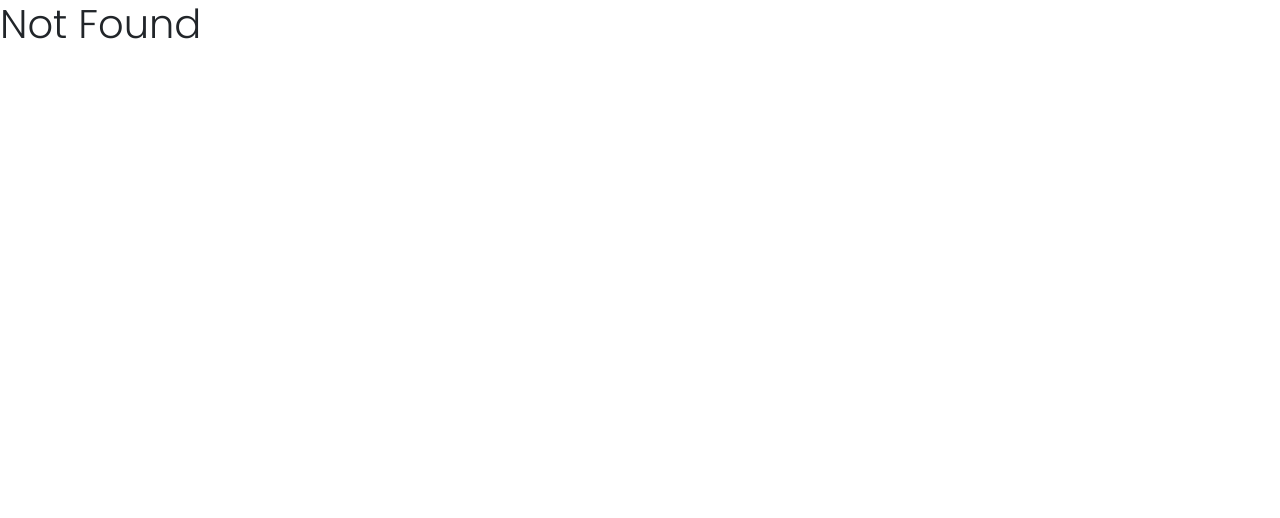
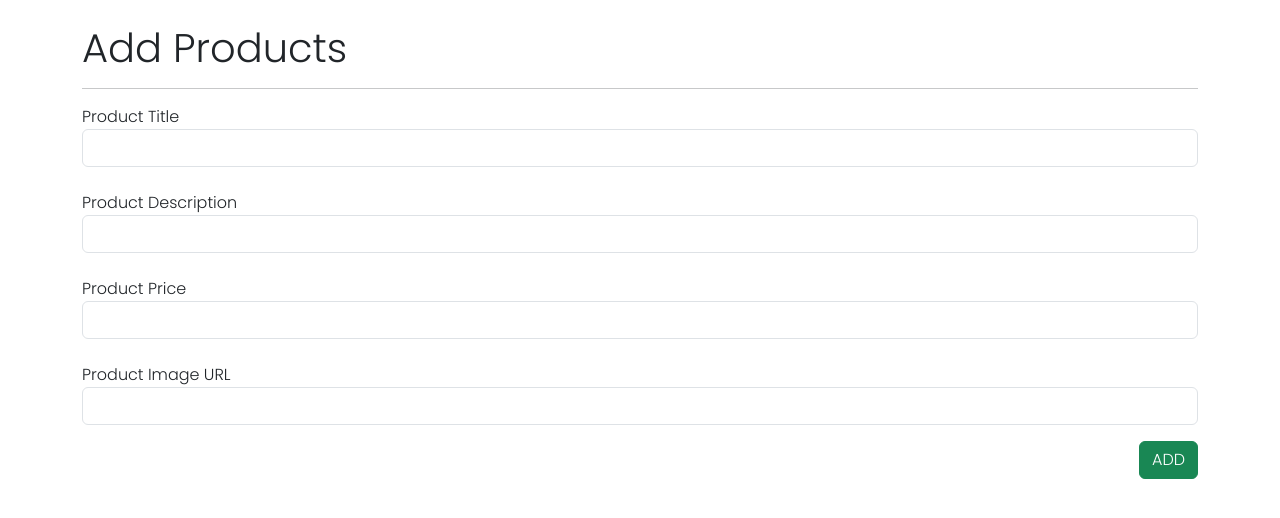
Before and after one commit to vihagana99/Ecommerce-WebApp-React, a React (Create React App) app: page /addproducts in a window 1280 px wide. Shown: the top 518 px of the page. Built offline with nearby package versions, Linux system fonts and the light colour scheme.

Commit message:
Addproduct part

```diff
--- a/package.json
+++ b/package.json
@@ -3,6 +3,7 @@
   "version": "0.1.0",
   "private": true,
   "dependencies": {
+    "axios": "^1.7.9",
     "bootstrap": "^5.3.3",
     "cra-template": "1.2.0",
     "firebase": "^11.2.0",
--- a/src/App.js
+++ b/src/App.js
@@ -3,6 +3,7 @@ import { BrowserRouter ,Routes, Route } from "react-router-dom";
 import { Home } from "./Components/Home";
 import { Signup } from "./Components/Signup";
 import { Login } from "./Components/Login";
+import { Addproducts } from "./Components/Addproducts";
 
 function App() {
   return (
@@ -12,6 +13,7 @@ function App() {
           <Route path="/" element={<Home />} />
           <Route path="/signup" element={<Signup />} />
           <Route path="/login" element={<Login />} />
+          <Route path="/addproducts" element={<Addproducts/>} />
           <Route path="*" element={<h1>Not Found</h1>} />
         </Routes>
       </div>
--- /dev/null
+++ b/src/Components/Addproducts.js
@@ -0,0 +1,119 @@
+import React, { useState } from 'react';
+import { collection, addDoc } from 'firebase/firestore';
+import { fs } from '../Config/Config'; // Import the initialized Firestore service
+
+export const Addproducts = () => {
+    const [title, setTitle] = useState('');
+    const [description, setDescription] = useState('');
+    const [price, setPrice] = useState('');
+    const [imageUrl, setImageUrl] = useState('');
+    const [imageError, setImageError] = useState('');
+    const [successMsg, setSuccessMsg] = useState('');
+    const [uploadError, setUploadError] = useState('');
+
+    const handleImageUrl = (e) => {
+        const url = e.target.value;
+        setImageUrl(url);
+        // Basic validation for URL format (you can expand this as needed)
+        if (!url.startsWith('http://') && !url.startsWith('https://')) {
+            setImageError('Please provide a valid URL.');
+        } else {
+            setImageError('');
+        }
+    };
+
+    const handelAddProduct = async (e) => {
+        e.preventDefault();
+        if (!imageUrl) {
+            setImageError('Please provide an image URL');
+            return;
+        }
+
+        try {
+            await addDoc(collection(fs, 'Products'), {
+                title,
+                description,
+                price: Number(price),
+                url: imageUrl,
+            });
+            setSuccessMsg('Product added successfully');
+            setTitle('');
+            setDescription('');
+            setPrice('');
+            setImageUrl('');
+            setImageError('');
+            setUploadError('');
+            setTimeout(() => setSuccessMsg(''), 3000);
+        } catch (error) {
+            setUploadError(error.message);
+        }
+    };
+
+    return (
+        <div className="container">
+            <br />
+            <h1>Add Products</h1>
+            <hr />
+            {successMsg && (
+                <div className="success-msg">
+                    {successMsg}
+                    <br />
+                </div>
+            )}
+            <form autoComplete="off" className="form-group" onSubmit={handelAddProduct}>
+                <label>Product Title</label>
+                <input
+                    type="text"
+                    className="form-control"
+                    required
+                    onChange={(e) => setTitle(e.target.value)}
+                    value={title}
+                />
+                <br />
+                <label>Product Description</label>
+                <input
+                    type="text"
+                    className="form-control"
+                    required
+                    onChange={(e) => setDescription(e.target.value)}
+                    value={description}
+                />
+                <br />
+                <label>Product Price</label>
+                <input
+                    type="number"
+                    className="form-control"
+                    required
+                    onChange={(e) => setPrice(e.target.value)}
+                    value={price}
+                />
+                <br />
+                <label>Product Image URL</label>
+                <input
+                    type="text"
+                    className="form-control"
+                    required
+                    onChange={handleImageUrl}
+                    value={imageUrl}
+                />
+                {imageError && (
+                    <div className="error-msg">
+                        {imageError}
+                        <br />
+                    </div>
+                )}
+                <div style={{ display: 'flex', justifyContent: 'flex-end' }}>
+                    <button type="submit" className="btn btn-success mt-3">
+                        ADD
+                    </button>
+                </div>
+            </form>
+            {uploadError && (
+                <div className="error-msg">
+                    {uploadError}
+                    <br />
+                </div>
+            )}
+        </div>
+    );
+};
--- a/src/Components/Home.js
+++ b/src/Components/Home.js
@@ -1,12 +1,12 @@
 import React, { useState, useEffect } from 'react';
 import { Navbar } from './Navbar';
 import { Products } from './Products';
-import { auth, fs, collection, doc, getDoc } from '../Config/Config'; // Import required Firestore methods
+import { auth, fs,  doc, getDoc } from '../Config/Config';
 
 export const Home = () => {
-  const [user, setUser] = useState(null); // Declare state for user
+  const [user, setUser] = useState(null);
 
-  // Use useEffect to fetch current user when component mounts
+
   useEffect(() => {
     const unsubscribe = auth.onAuthStateChanged(user => {
       if (user) {
@@ -14,20 +14,20 @@ export const Home = () => {
         getDoc(userDocRef)
           .then(snapshot => {
             if (snapshot.exists()) {
-              setUser(snapshot.data().Fullname); // Set user state with Fullname
+              setUser(snapshot.data().Fullname);
             } else {
-              setUser(null); // User not found
+              setUser(null);
             }
           })
           .catch(error => console.log(error));
       } else {
-        setUser(null); // Set user state to null if no user is logged in
+        setUser(null);
       }
     });
 
-    // Clean up the subscription on component unmount
+
     return () => unsubscribe();
-  }, []); // Empty dependency array means this runs once when the component mounts
+  }, []);
 
   return (
     <div>
--- a/src/Components/Navbar.js
+++ b/src/Components/Navbar.js
@@ -41,7 +41,7 @@ export const Navbar = ({ user }) => {
           <>
             <div>
               <Link className='navlink' to='/'>
-                {user}
+                Hi {user}
               </Link>
             </div>
             <div className='cart-menu-btn'>
--- a/src/index.css
+++ b/src/index.css
@@ -60,7 +60,7 @@
 }
 
 .navbar .logo{
-  width: 150px;
+  width: 100px;
   height: auto;
 }
 
```
Also changed, not shown: 1 other file (tests, documents, lock files or other folders).
